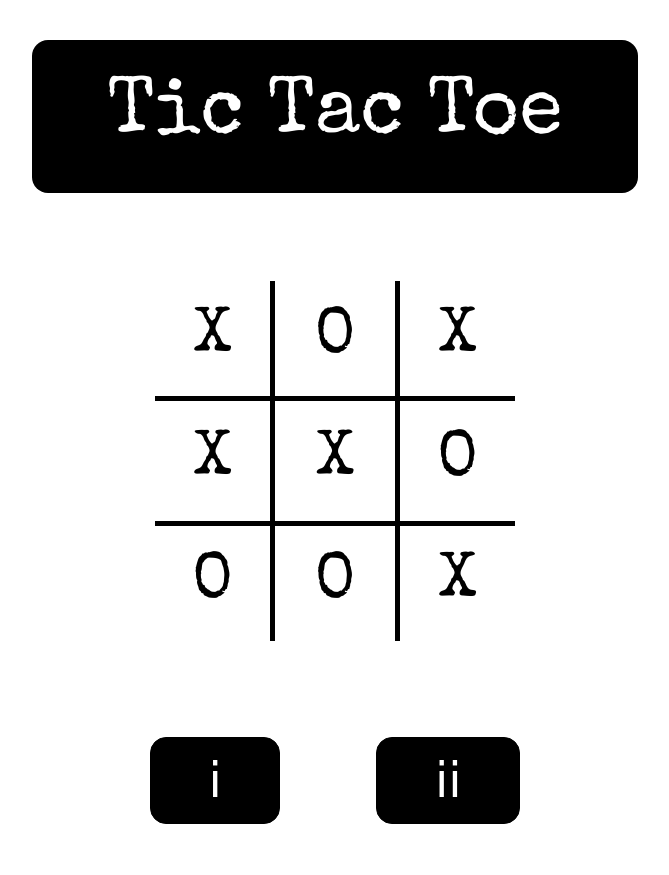
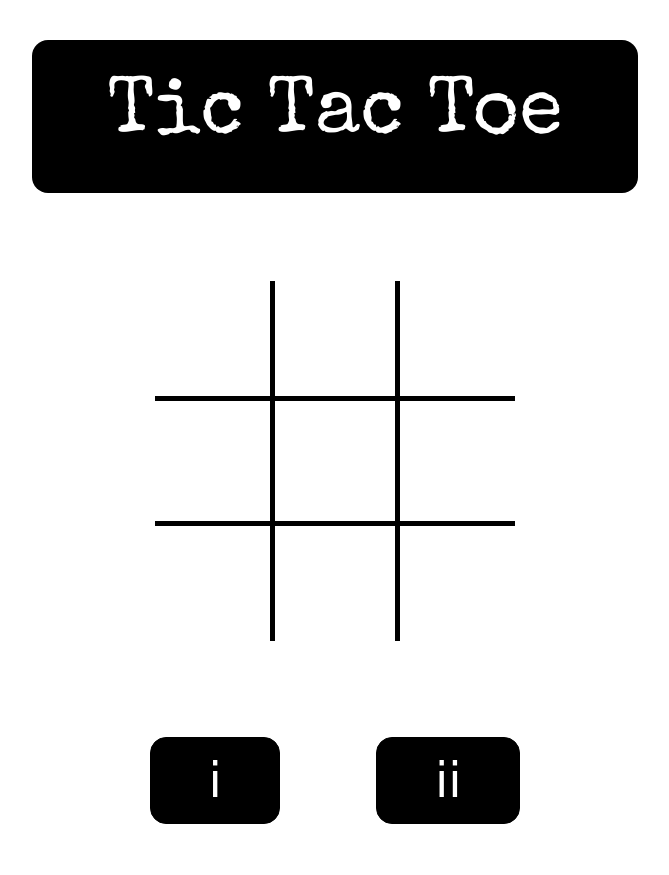
Before and after one commit to whiskey6xx/Tic-Tac-Toe, a plain HTML site: page index.html in a window 1280 px wide. Shown: the whole page, without its empty margins (305-974 px from the left). Drawn offline with nearby package versions, Linux system fonts and the light colour scheme; a web font is replaced by a local one.

Commit message:
removed test markers

```diff
--- a/index.html
+++ b/index.html
@@ -14,15 +14,15 @@
 
 
     <div id="game-board">
-        <div class="grid-square" id="one">X</div>
-        <div class="grid-square" id="two">O</div>
-        <div class="grid-square" id="three">X</div>
-        <div class="grid-square" id="four">X</div>
-        <div class="grid-square" id="five">X</div>
-        <div class="grid-square" id="six">O</div>
-        <div class="grid-square" id="seven">O</div>
-        <div class="grid-square" id="eight">O</div>
-        <div class="grid-square" id="nine">X</div>
+        <div class="grid-square" id="one"></div>
+        <div class="grid-square" id="two"></div>
+        <div class="grid-square" id="three"></div>
+        <div class="grid-square" id="four"></div>
+        <div class="grid-square" id="five"></div>
+        <div class="grid-square" id="six"></div>
+        <div class="grid-square" id="seven"></div>
+        <div class="grid-square" id="eight"></div>
+        <div class="grid-square" id="nine"></div>
     </div>
 
     <div id="button-group">
```
